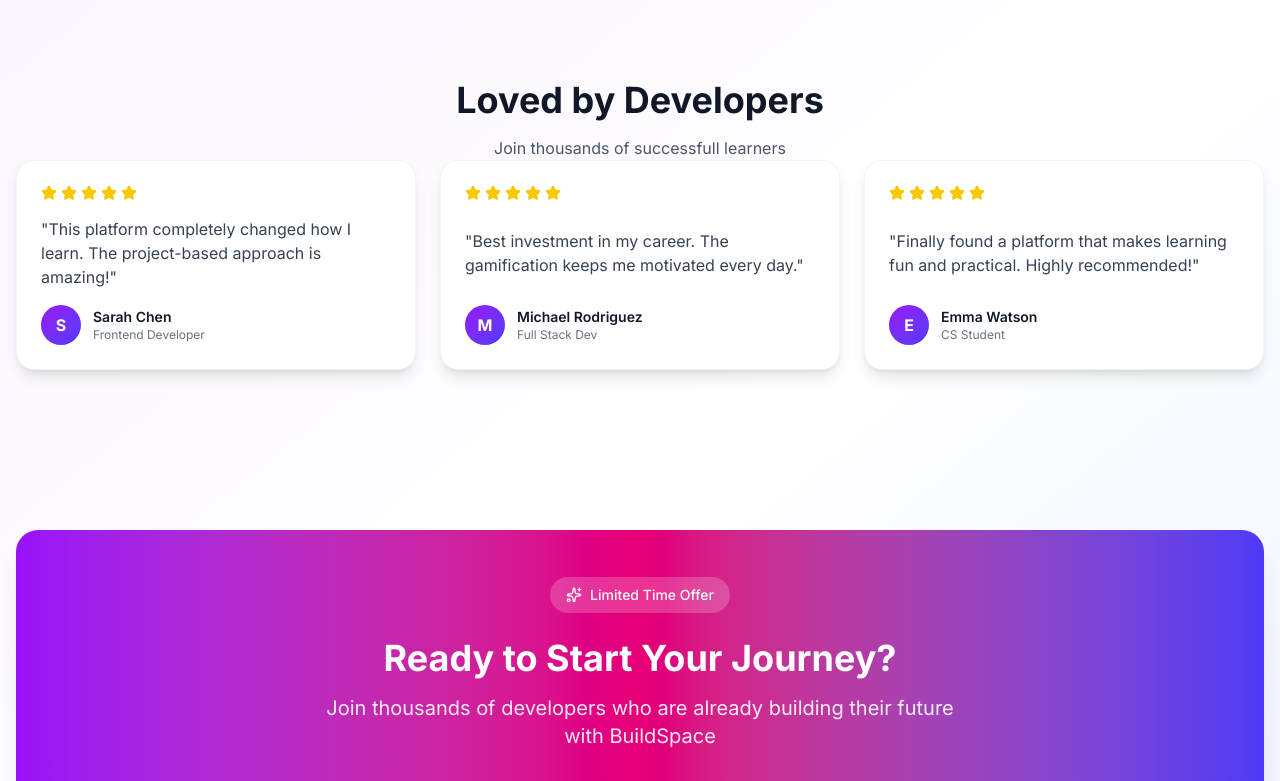
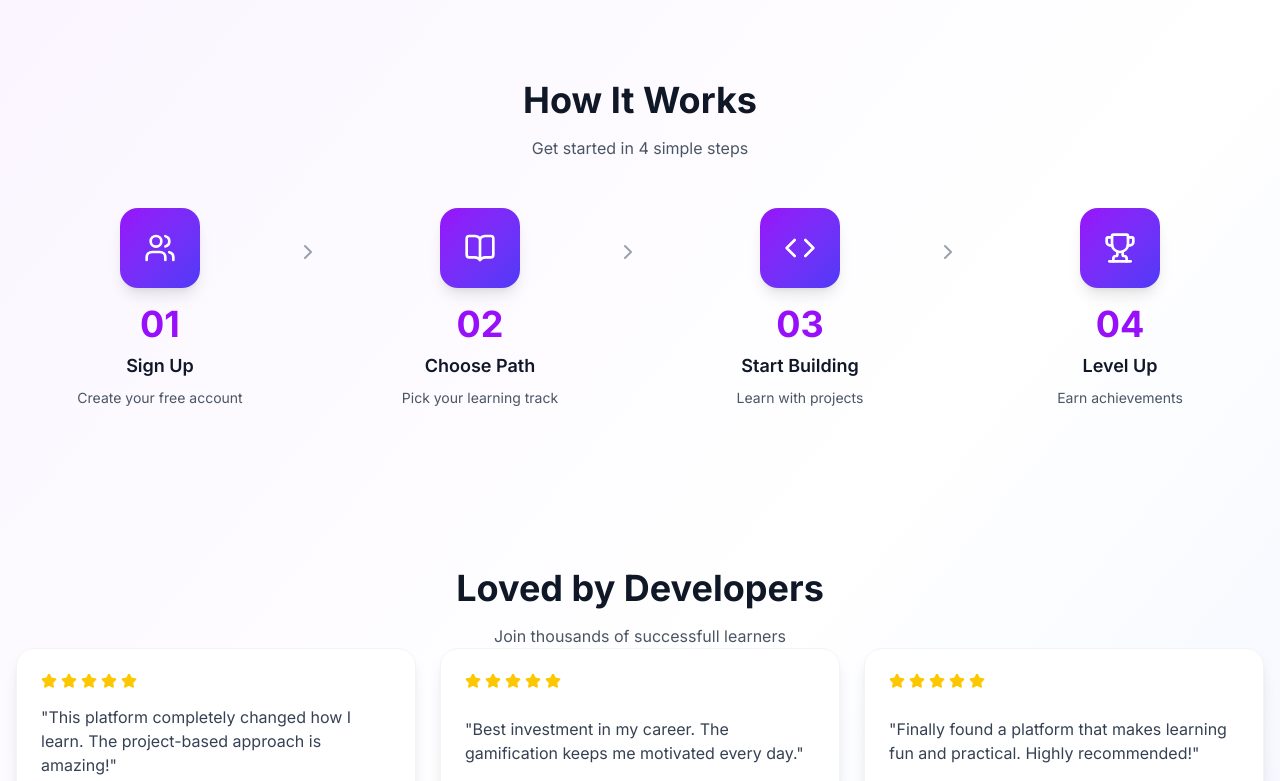
Before and after one commit to ARJ99/buildspace, a Next.js app: page / in a window 1280 px wide. Shown: the top 781 px of the page. Built offline with nearby package versions, Linux system fonts and the light colour scheme; no server answers.

Commit message:
Feat:How it works Section

```diff
--- a/app/page.tsx
+++ b/app/page.tsx
@@ -1,8 +1,8 @@
 "use client";
 
-import { Code, Sparkles, Star, TrendingUp } from "lucide-react";
+import { ChevronRight, Code, Sparkles, Star, TrendingUp } from "lucide-react";
 import { motion } from "framer-motion";
-import { footerLinks, testimonials } from "./data";
+import { footerLinks, steps, testimonials } from "./data";
 import { SignUpButton } from "@clerk/nextjs";
 import { Button } from "@/components/ui/button";
 
@@ -17,6 +17,50 @@ export default function LandingPage() {
       {/* Feature Sections */}
 
       {/* How it works */}
+      <section className="relative container mx-auto px-4 py-20 z-10">
+        <motion.div
+          initial={{ opacity: 0, y: 20 }}
+          whileInView={{ opacity: 1, y: 0 }}
+          transition={{ duration: 0.6 }}
+          viewport={{ once: true }}
+          className="text-center mb-12"
+        >
+          <h2 className="text-4xl font-bold text-gray-900">How It Works</h2>
+          <p className="text-gray-600 mt-4">Get started in 4 simple steps</p>
+        </motion.div>
+
+        <div className="grid md:grid-cols-4 gap-8">
+          {steps.map((item, index) => (
+            <motion.div
+              key={index}
+              initial={{ opacity: 0, x: -30 }}
+              whileInView={{ opacity: 1, x: 0 }}
+              transition={{ duration: 0.5, delay: index * 0.1 }}
+              viewport={{ once: true }}
+              className="text-center group"
+            >
+              <div className="relative">
+                <div className="w-20 h-20 mx-auto bg-linear-to-br from-purple-600 to-indigo-600 rounded-2xl flex items-center justify-center mb-4 group-hover:scale-110 transition-transform duration-300 shadow-lg">
+                  <item.icon className="w-8 h-8 text-white" />
+                </div>
+                <div className="absolute -right-4 top-8 hidden md:block">
+                  {index < steps.length - 1 && (
+                    <ChevronRight className="w-6 h-6 text-gray-400" />
+                  )}
+                </div>
+              </div>
+              <div className="text-4xl font-bold text-purple-600 mb-2">
+                {item.step}
+              </div>
+              <h3 className="text-lg font-semibold text-gray-900 mb-2">
+                {item.title}
+              </h3>
+              <p className="text-gray-600 text-sm">{item.description}</p>
+            </motion.div>
+          ))}
+
+        </div>
+      </section>
 
       {/* Testimonials Sections */}
       <section className="relative container mx-auto px-4 py-20 z-10">
```
